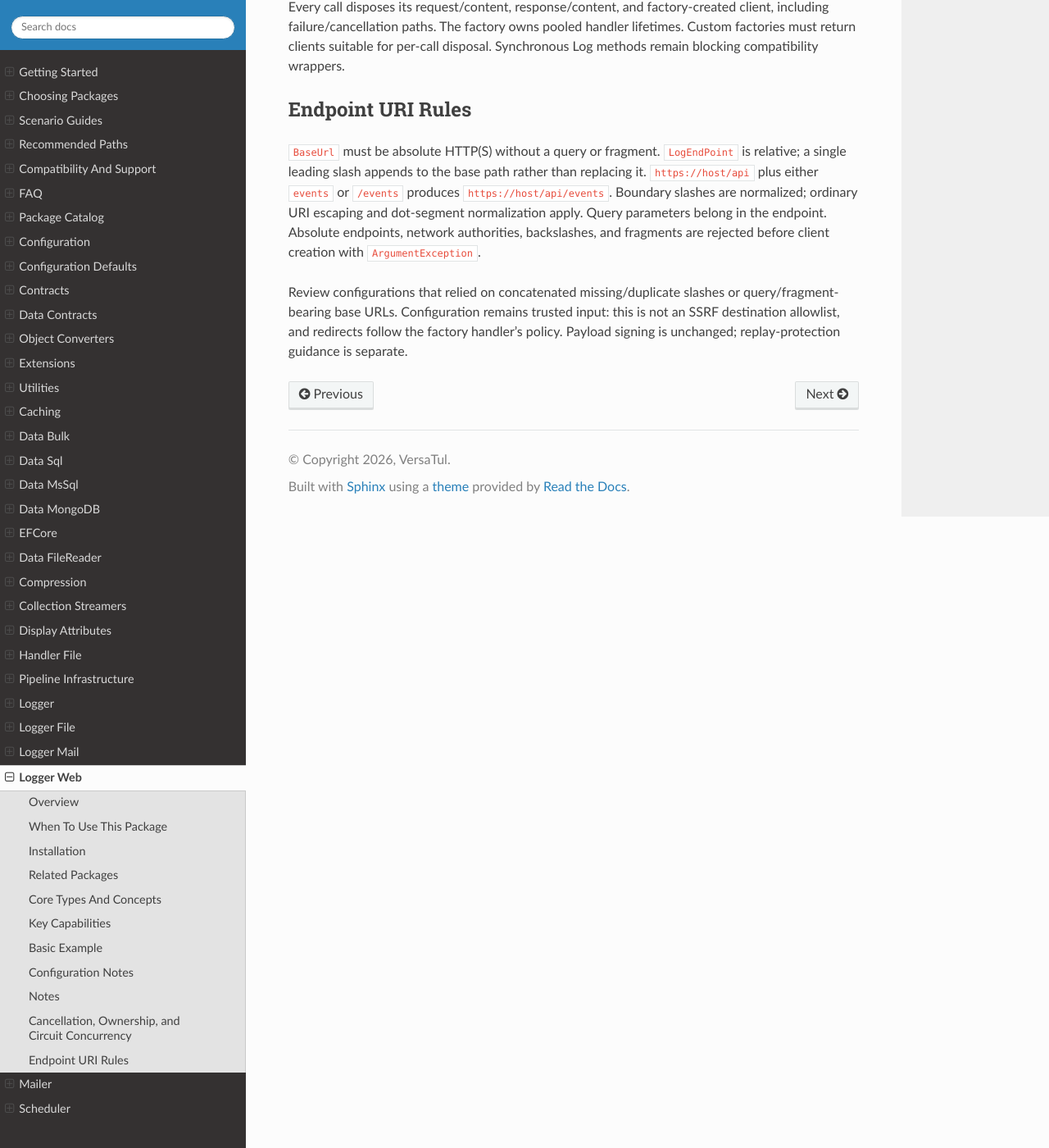
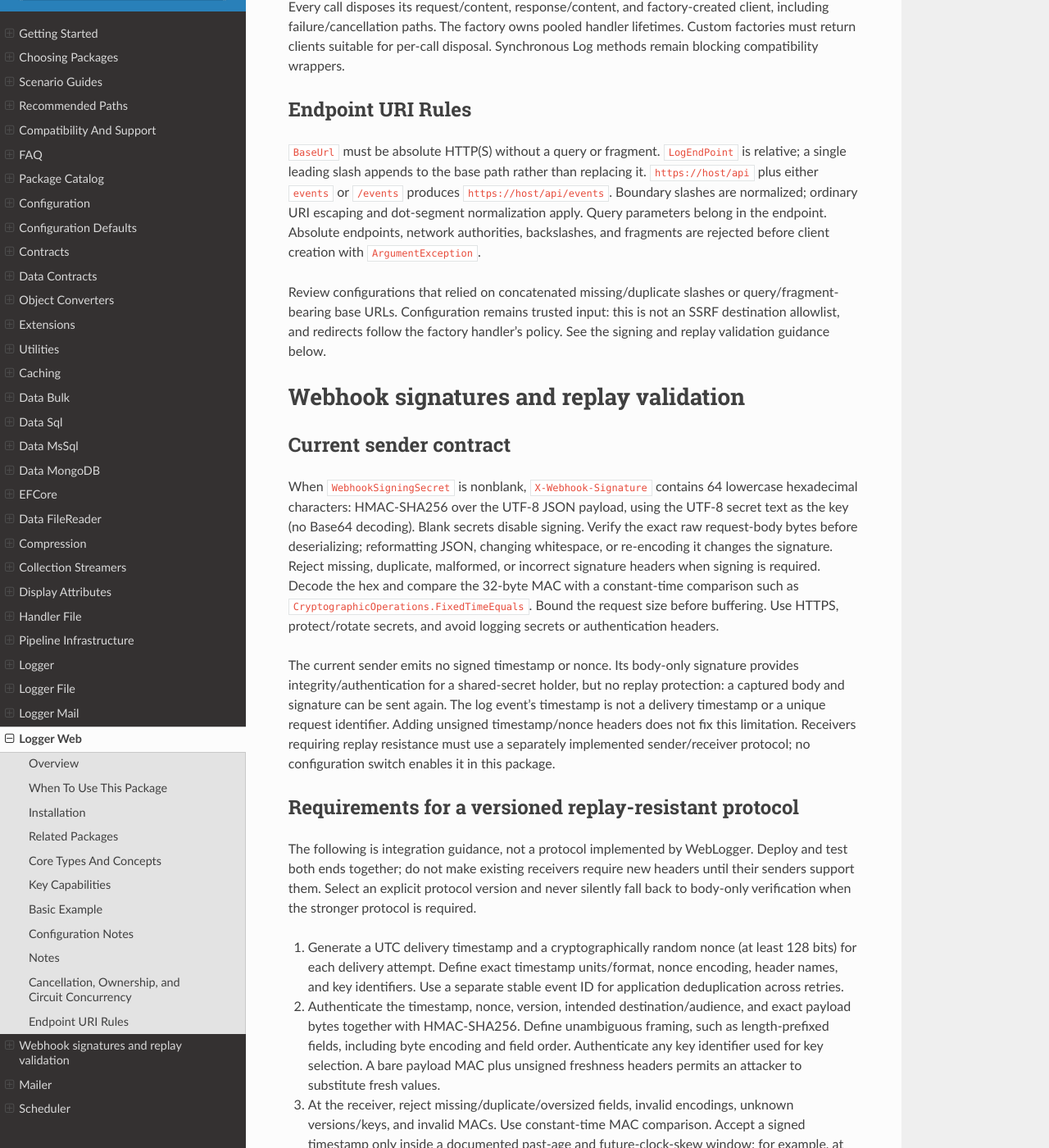
Before and after one commit to BjornWilliams/DocsVersaTul, a Sphinx documentation site: the page built from docs/source/logger-web.rst, in a window 1280 px wide and 1400 px high, scrolled down 2760 px. Shown: the whole window at 82% size. Built offline with Sphinx 7.4.7 and the Read the Docs theme 3.1.0, drawn with Linux system fonts in a browser that asks for light colours; some of the changed text lies outside the part shown.

Commit message:
Document webhook signature and replay validation requirements
AB#2921 AB#2913

```diff
--- a/docs/source/logger-web.rst
+++ b/docs/source/logger-web.rst
@@ -139,4 +139,72 @@ before client creation with ``ArgumentException``.
 Review configurations that relied on concatenated missing/duplicate slashes or
 query/fragment-bearing base URLs. Configuration remains trusted input: this is
 not an SSRF destination allowlist, and redirects follow the factory handler's
-policy. Payload signing is unchanged; replay-protection guidance is separate.
+policy. See the signing and replay validation guidance below.
+
+Webhook signatures and replay validation
+==================================================
+
+Current sender contract
+------------------------------
+
+When ``WebhookSigningSecret`` is nonblank, ``X-Webhook-Signature`` contains 64 lowercase
+hexadecimal characters: HMAC-SHA256 over the UTF-8 JSON payload, using the UTF-8
+secret text as the key (no Base64 decoding). Blank secrets disable signing.
+Verify the exact raw request-body bytes before deserializing; reformatting JSON,
+changing whitespace, or re-encoding it changes the signature. Reject missing,
+duplicate, malformed, or incorrect signature headers when signing is required.
+Decode the hex and compare the 32-byte MAC with a constant-time comparison such as
+``CryptographicOperations.FixedTimeEquals``. Bound the request size before buffering.
+Use HTTPS, protect/rotate secrets, and avoid logging secrets or authentication headers.
+
+The current sender emits no signed timestamp or nonce. Its body-only signature
+provides integrity/authentication for a shared-secret holder, but no replay protection:
+a captured body and signature can be sent again. The log event's timestamp is not
+a delivery timestamp or a unique request identifier. Adding unsigned timestamp/nonce
+headers does not fix this limitation. Receivers requiring replay resistance must use
+a separately implemented sender/receiver protocol; no configuration switch enables it
+in this package.
+
+Requirements for a versioned replay-resistant protocol
+------------------------------------------------------------
+
+The following is integration guidance, not a protocol implemented by WebLogger.
+Deploy and test both ends together; do not make existing receivers require new headers
+until their senders support them. Select an explicit protocol version and never silently
+fall back to body-only verification when the stronger protocol is required.
+
+1. Generate a UTC delivery timestamp and a cryptographically random nonce (at least
+   128 bits) for each delivery attempt. Define exact timestamp units/format, nonce
+   encoding, header names, and key identifiers. Use a separate stable event ID for
+   application deduplication across retries.
+2. Authenticate the timestamp, nonce, version, intended destination/audience, and
+   exact payload bytes together with HMAC-SHA256. Define unambiguous framing, such
+   as length-prefixed fields, including byte encoding and field order. Authenticate
+   any key identifier used for key selection. A bare payload MAC plus unsigned
+   freshness headers permits an attacker to substitute fresh values.
+3. At the receiver, reject missing/duplicate/oversized fields, invalid encodings,
+   unknown versions/keys, and invalid MACs. Use constant-time MAC comparison. Accept
+   a signed timestamp only inside a documented past-age and future-clock-skew window;
+   for example, at most five minutes old and at most 30 seconds ahead. These are
+   application policy examples, not package defaults. Monitor clock synchronization.
+4. After authentication and freshness checks, atomically reserve the nonce before
+   side effects. Scope it to the authenticated sender/key and protocol, and share
+   the replay store across receiver instances. An atomic insert-if-absent must allow
+   only one of simultaneous duplicate requests to proceed. Retain the reservation
+   until the timestamp can no longer be accepted, including allowed clock skew;
+   a future timestamp can require longer retention than the nominal past-age window.
+5. Bound replay-store capacity without evicting still-valid reservations; fail closed
+   if the store is unavailable or full. Preserve reservations across restarts, or
+   reject traffic for the remaining acceptance window after losing state. Reserve
+   only after successful authentication to limit cache poisoning. Rate-limit abuse.
+6. A reservation followed by a processing failure can prevent retry of that same
+   request. Define retry responses and use durable event-ID idempotency or transactional
+   processing where needed. Fresh attempt nonces alone do not provide exactly-once
+   delivery. During key rotation, allow a bounded overlap and retain old-key replay
+   records until their acceptance windows expire.
+
+Validate both ends with valid requests, payload/timestamp/nonce tampering, missing or
+duplicate headers, stale and future timestamps at window boundaries, concurrent replays
+across receiver instances, store exhaustion/outage/restart, key rotation, and a lost
+response followed by retry. A repeated valid current-format body still verifies;
+receivers must not mistake that for replay resistance.
```
